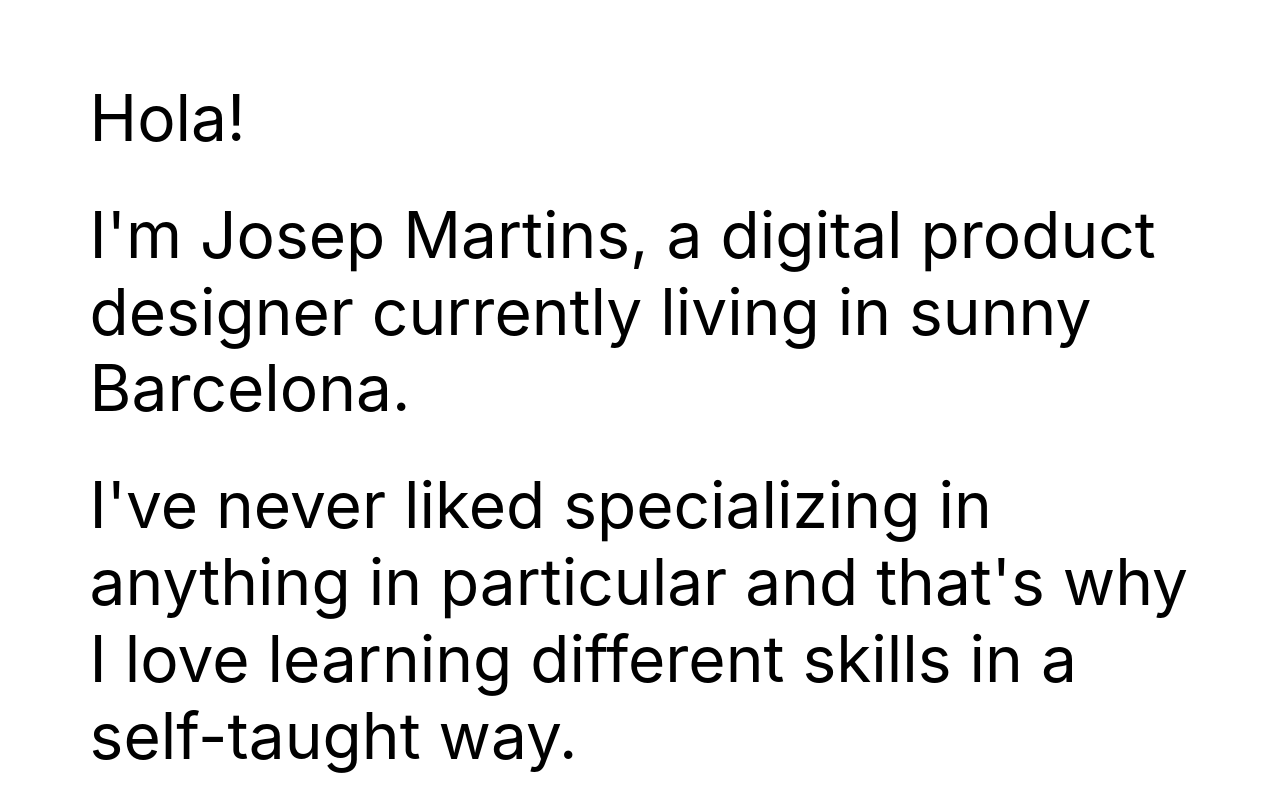
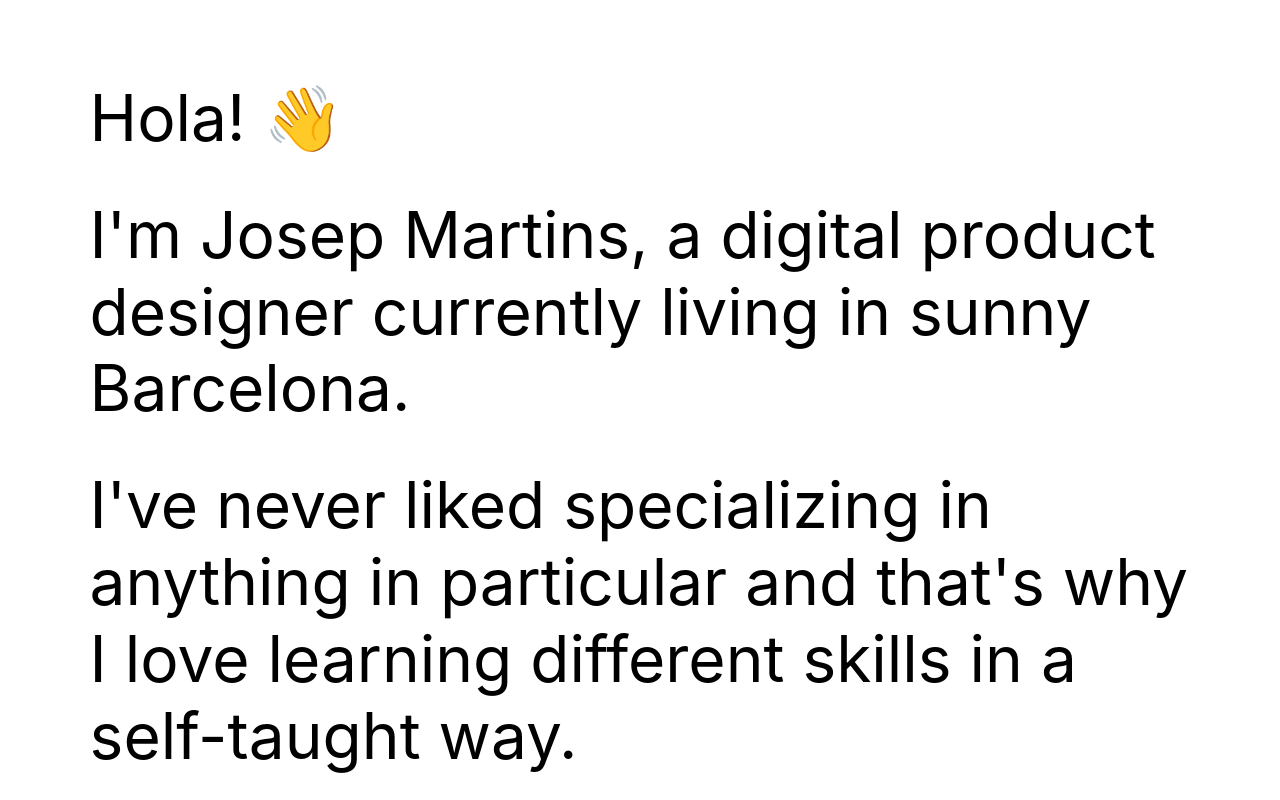
Before and after one commit to josepmartins/portfolio, a React (Create React App) app: page / in a window 1280 px wide. Shown: the top 800 px of the page. Built offline with nearby package versions, Linux system fonts and the light colour scheme.

Commit message:
Package updates

```diff
--- a/src/App.js
+++ b/src/App.js
@@ -3,6 +3,8 @@ import styled from 'styled-components'
 
 const BaseStyles = styled.div`
   font-family: -apple-system, BlinkMacSystemFont, sans-serif;
+  margin: 0;
+  padding: 0;
 `
 
 const Wrapper = styled.div`
@@ -21,7 +23,7 @@ class App extends Component {
       <BaseStyles>
         <Wrapper>
           <Text>
-            Hola!
+            Hola! 👋
           </Text>
 
           <Text>
@@ -60,9 +62,6 @@ class App extends Component {
             If you'd like to talk or have a coffee, contact me <a target='_blank' href='mailto:jsp.mrtns@gmail.com'>here</a>. You can also take a look at my pictures on <a target='_blank' href='http://www.instagram.com/josepmartins'>Instagram</a>.
           </Text>
 
-          <Text>
-            <span>✌</span>
-          </Text>
         </Wrapper>
       </BaseStyles>
     )
```
Also changed, not shown: package.json (+7 -2 lines), 1 other file (tests, documents, lock files or other folders).
